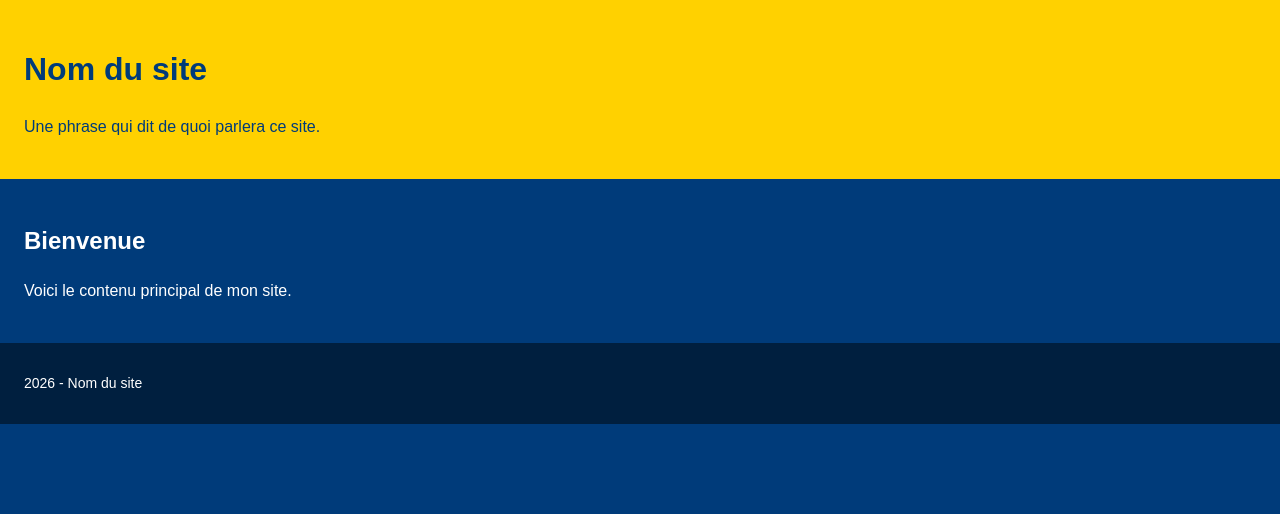
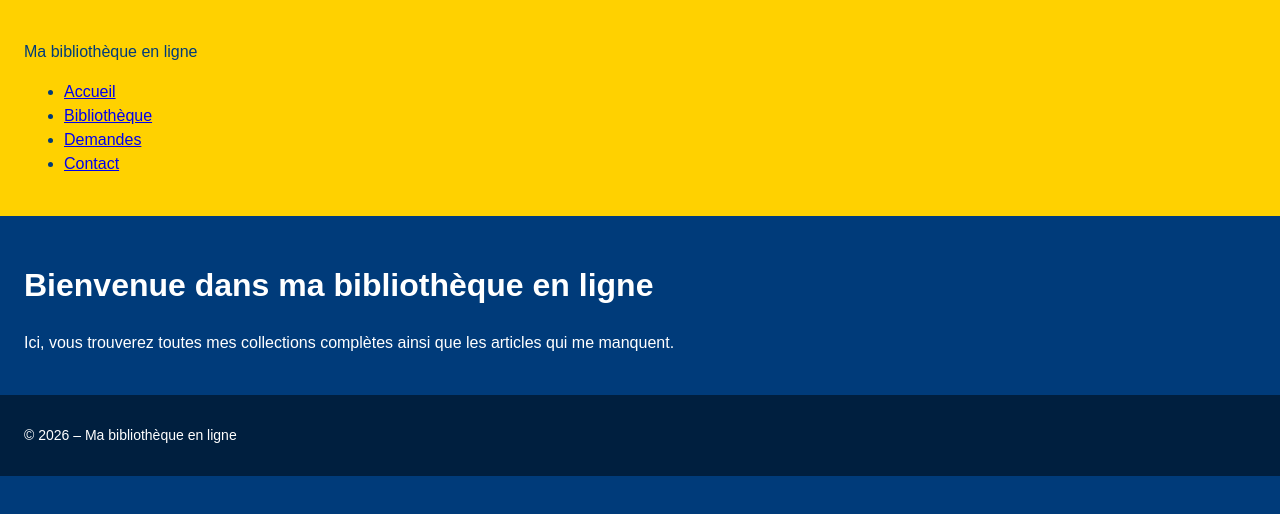
Before and after one commit to CyrilV28/c113-projet-vanguelov-cyril, a plain HTML site: page index.html in a window 1280 px wide. Drawn offline with Linux system fonts and the light colour scheme.

Commit message:
Création menu + pages HTML

```diff
--- a/index.html
+++ b/index.html
@@ -1,20 +1,36 @@
-<title>Nom du site</title>
-<link rel="stylesheet" href="style.css">
+<!DOCTYPE html>
+<html lang="fr">
+<head>
+    <meta charset="UTF-8">
+    <meta name="viewport" content="width=device-width, initial-scale=1.0">
+    <title>Ma bibliothèque en ligne</title>
+    <link rel="stylesheet" href="style.css">
 </head>
 <body>
 
-<header>
-    <h1>Nom du site</h1>
-    <p>Une phrase qui dit de quoi parlera ce site.</p>
+<header class="entete">
+    <div class="conteneur entete-contenu">
+        <p class="logo">Ma bibliothèque en ligne</p>
+        <nav class="menu">
+            <ul>
+                <li><a href="index.html" aria-current="page">Accueil</a></li>
+                <li><a href="Bibliotheque.html">Bibliothèque</a></li>
+                <li><a href="Demandes.html">Demandes</a></li>
+                <li><a href="Contact.html">Contact</a></li>
+            </ul>
+        </nav>
+    </div>
 </header>
 
-<main>
-    <h2>Bienvenue</h2>
-    <p>Voici le contenu principal de mon site.</p>
+<main class="conteneur">
+    <h1>Bienvenue dans ma bibliothèque en ligne</h1>
+    <p>Ici, vous trouverez toutes mes collections complètes ainsi que les articles qui me manquent.</p>
 </main>
 
-<footer>
-    <p>2026 - Nom du site</p>
+<footer class="pied">
+    <div class="conteneur">
+        <p>© 2026 – Ma bibliothèque en ligne</p>
+    </div>
 </footer>
 
 </body>
```
Also changed, not shown: Bibliotheque.html (added, +10 -0 lines), Contact.html (added, +10 -0 lines), Demandes.html (added, +10 -0 lines).
